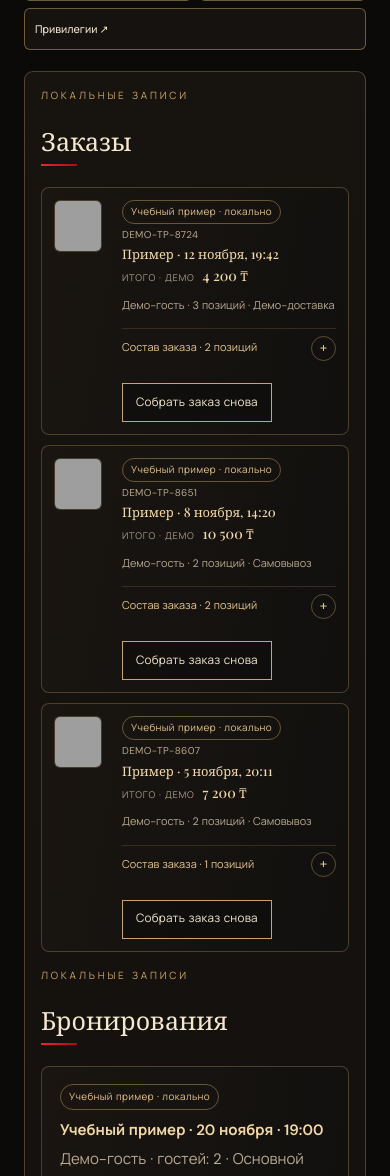
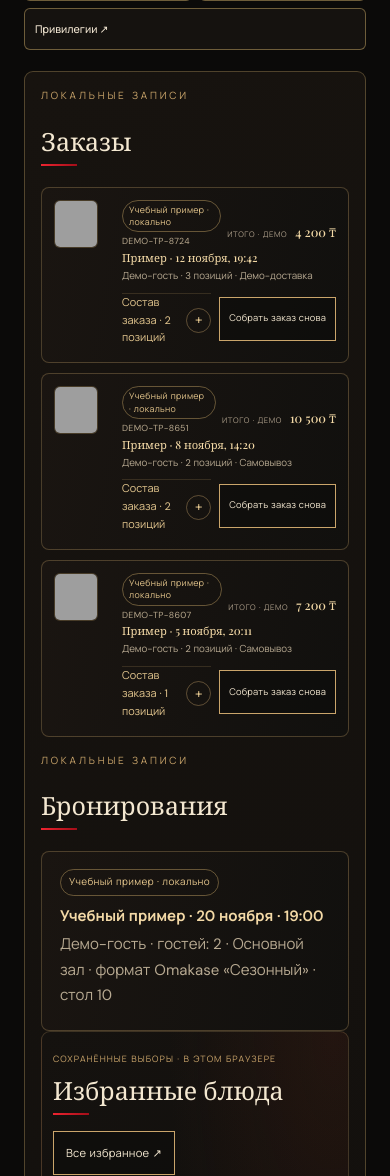
Before and after one commit to altento/tokyo-premium, a PHP site: page /docs/account.html in a window 390 px wide. Shown: the part 1471-2647 px from the top of the page. Run offline with PHP 8.4, Linux system fonts and the light colour scheme; grey boxes are pictures that could not be loaded.

Commit message:
Compact mobile account order cards

```diff
--- a/docs/account-demo.css
+++ b/docs/account-demo.css
@@ -538,6 +538,94 @@
 }
 
 @media (max-width: 760px) {
+  .account-demo-page .account-demo-order {
+    grid-template-columns: 44px minmax(0, 1fr);
+    gap: 7px;
+    padding: 8px;
+  }
+
+  .account-demo-page .account-demo-order .account-order-preview {
+    width: 44px;
+    height: 48px;
+  }
+
+  .account-demo-page .account-demo-order .demo-order-content {
+    grid-template-columns: minmax(0, 1fr) auto;
+    align-items: center;
+    gap: 4px 8px;
+  }
+
+  .account-demo-page .account-demo-order .account-demo-order-head {
+    grid-column: 1 / -1;
+    grid-row: 1;
+    grid-template-columns: minmax(0, 1fr) auto;
+    align-items: center;
+    gap: 6px;
+  }
+
+  .account-demo-page .account-demo-order .account-demo-order-title {
+    grid-column: 1;
+    min-width: 0;
+    gap: 2px 5px;
+  }
+
+  .account-demo-page .account-demo-order .account-demo-record-badge,
+  .account-demo-page .account-demo-order .account-demo-local-badge {
+    padding: 3px 6px;
+    font-size: .55rem;
+    line-height: 1.25;
+  }
+
+  .account-demo-page .account-demo-order .account-demo-order-title > small {
+    font-size: .55rem;
+  }
+
+  .account-demo-page .account-demo-order .account-demo-order-title > strong {
+    font-size: .7rem;
+  }
+
+  .account-demo-page .account-demo-order .account-demo-order-total {
+    grid-column: 2;
+    grid-row: 1;
+    gap: 1px;
+  }
+
+  .account-demo-page .account-demo-order .account-demo-order-total > span {
+    font-size: .48rem;
+  }
+
+  .account-demo-page .account-demo-order .account-demo-order-total > strong {
+    font-size: .78rem;
+  }
+
+  .account-demo-page .account-demo-order .demo-order-content > .account-demo-order-meta {
+    grid-column: 1 / -1;
+    grid-row: 2;
+    min-width: 0;
+    margin: 0;
+    font-size: .61rem;
+    line-height: 1.3;
+  }
+
+  .account-demo-page .account-demo-order .demo-order-details {
+    grid-column: 1;
+    grid-row: 3;
+    min-width: 0;
+  }
+
+  .account-demo-page .account-demo-order .demo-order-content > .account-demo-repeat {
+    grid-column: 2;
+    grid-row: 3;
+    justify-self: end;
+    min-height: 44px;
+    margin: 0;
+    padding: 7px 9px;
+    font-size: .58rem;
+    white-space: nowrap;
+  }
+}
+
+@media (max-width: 760px) {
   .account-dashboard .account-dashboard-member {
     grid-template-columns: 38px minmax(0, 1fr);
     gap: 8px 10px;
```
Also changed, not shown: account-demo.css (+88 -0 lines), project-docs/final-modernization-report.md (+1 -1 lines), tests/account-demo-regression.cjs (+2 -0 lines), project-docs/visual-qa/account-mobile-order-density-2026-11-23/README.md (added), project-docs/visual-qa/account-mobile-order-density-2026-11-23/local/11-account-notifications-mobile.jpg (added), project-docs/visual-qa/account-mobile-order-density-2026-11-23/local/11-account-notifications-unread-desktop.jpg (added), project-docs/visual-qa/account-mobile-order-density-2026-11-23/local/11-account-seeded-desktop.jpg (added), project-docs/visual-qa/account-mobile-order-density-2026-11-23/local/11-account-seeded-mobile.jpg (added).
